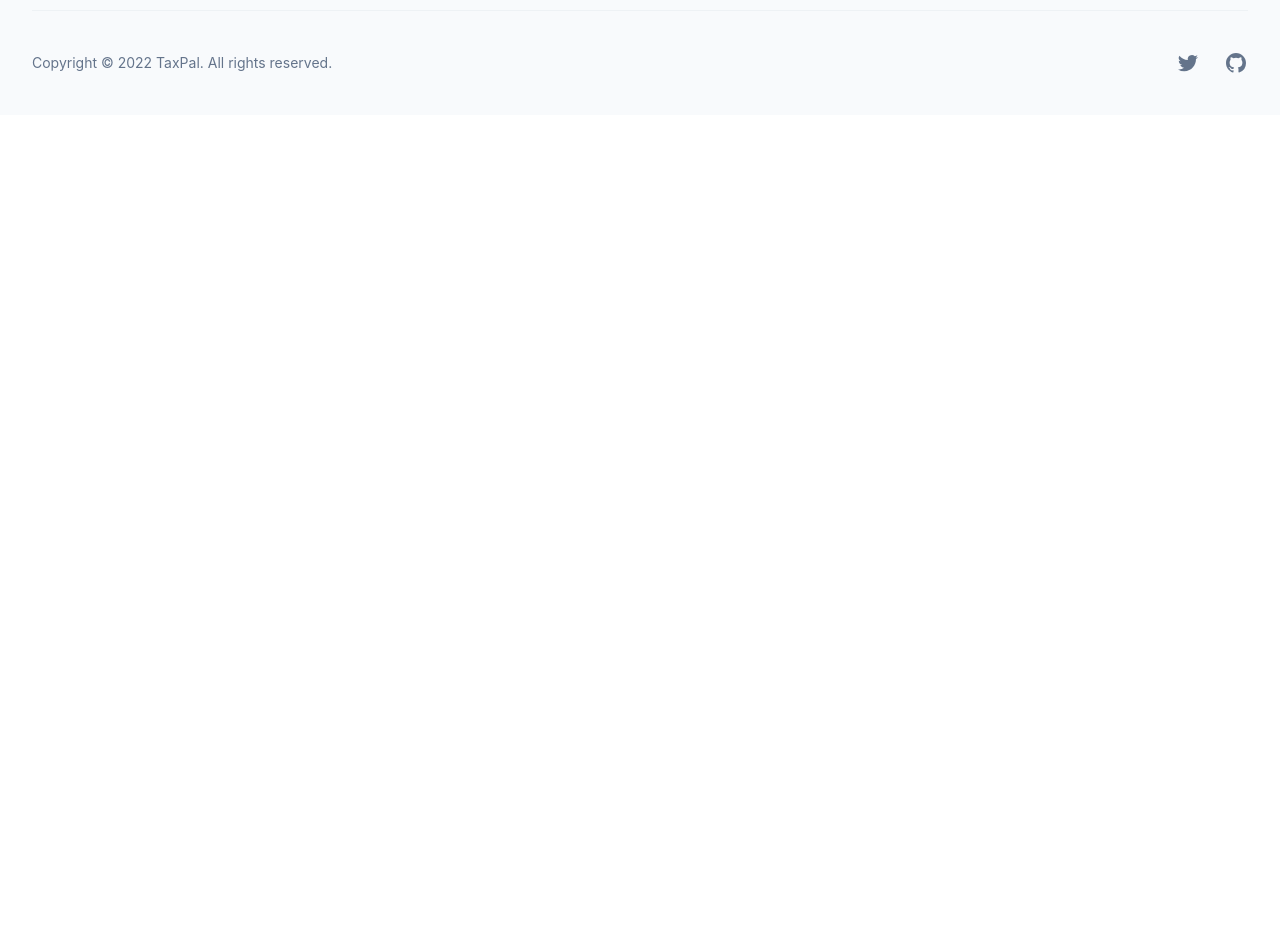
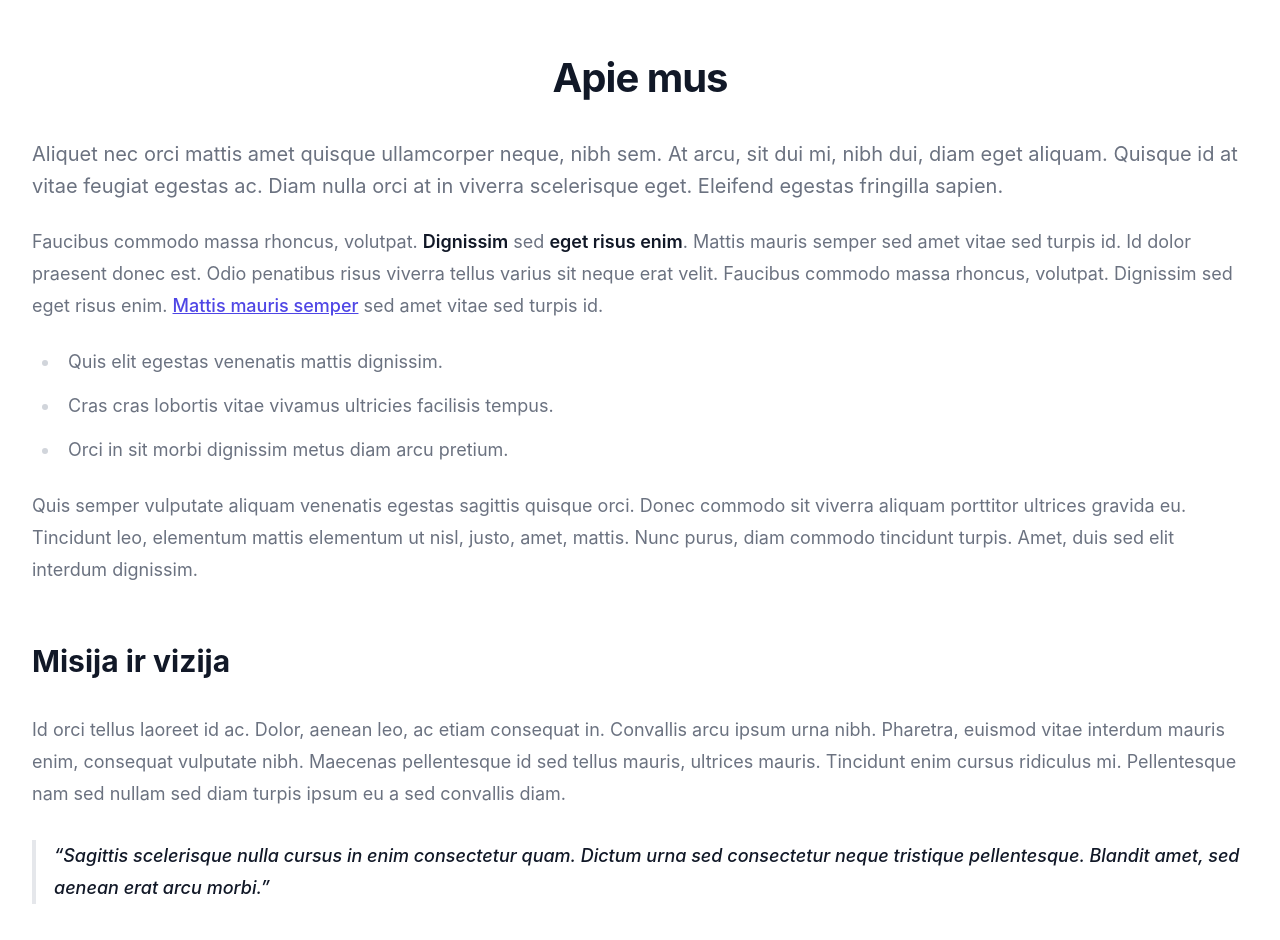
Before and after one commit to PauliusVizbara/Echelon, a Next.js app: page / in a window 1280 px wide. Shown: the part 900-1840 px from the top of the page. Before the commit the page ends 1015 px from the top, so only its background shows below. Built offline with nearby package versions, Linux system fonts and the light colour scheme.

Commit message:
wip: about section

```diff
--- a/package.json
+++ b/package.json
@@ -12,6 +12,7 @@
     "@headlessui/react": "^1.7.7",
     "@next/font": "13.1.1",
     "@tailwindcss/forms": "^0.5.3",
+    "@tailwindcss/typography": "^0.5.8",
     "@types/node": "18.11.17",
     "@types/react": "18.0.26",
     "@types/react-dom": "18.0.10",
--- /dev/null
+++ b/src/components/About.tsx
@@ -0,0 +1,56 @@
+export const About = () => {
+    return (
+        <div className="relative overflow-hidden bg-white py-16">
+            <div className="relative px-4 sm:px-6 lg:px-8">
+                <div className="mx-auto max-w-screen-xl text-lg">
+                    <h1>
+                        <span className="mt-2 block text-center text-3xl font-bold leading-8 tracking-tight text-gray-900 sm:text-4xl">
+                            Apie mus
+                        </span>
+                    </h1>
+                    <p className="mt-8 text-xl leading-8 text-gray-500">
+                        Aliquet nec orci mattis amet quisque ullamcorper neque, nibh sem. At arcu, sit dui mi, nibh dui, diam eget
+                        aliquam. Quisque id at vitae feugiat egestas ac. Diam nulla orci at in viverra scelerisque eget. Eleifend
+                        egestas fringilla sapien.
+                    </p>
+                </div>
+                <div className="max-w-screen-xl prose prose-lg prose-indigo mx-auto mt-6 text-gray-500">
+                    <p>
+                        Faucibus commodo massa rhoncus, volutpat. <strong>Dignissim</strong> sed <strong>eget risus enim</strong>.
+                        Mattis mauris semper sed amet vitae sed turpis id. Id dolor praesent donec est. Odio penatibus risus viverra
+                        tellus varius sit neque erat velit. Faucibus commodo massa rhoncus, volutpat. Dignissim sed eget risus enim.{' '}
+                        <a href="#">Mattis mauris semper</a> sed amet vitae sed turpis id.
+                    </p>
+                    <ul role="list">
+                        <li>Quis elit egestas venenatis mattis dignissim.</li>
+                        <li>Cras cras lobortis vitae vivamus ultricies facilisis tempus.</li>
+                        <li>Orci in sit morbi dignissim metus diam arcu pretium.</li>
+                    </ul>
+                    <p>
+                        Quis semper vulputate aliquam venenatis egestas sagittis quisque orci. Donec commodo sit viverra aliquam
+                        porttitor ultrices gravida eu. Tincidunt leo, elementum mattis elementum ut nisl, justo, amet, mattis. Nunc
+                        purus, diam commodo tincidunt turpis. Amet, duis sed elit interdum dignissim.
+                    </p>
+                    <h2>Misija ir vizija</h2>
+                    <p>
+                        Id orci tellus laoreet id ac. Dolor, aenean leo, ac etiam consequat in. Convallis arcu ipsum urna nibh.
+                        Pharetra, euismod vitae interdum mauris enim, consequat vulputate nibh. Maecenas pellentesque id sed tellus
+                        mauris, ultrices mauris. Tincidunt enim cursus ridiculus mi. Pellentesque nam sed nullam sed diam turpis
+                        ipsum eu a sed convallis diam.
+                    </p>
+                    <blockquote>
+                        <p>
+                            Sagittis scelerisque nulla cursus in enim consectetur quam. Dictum urna sed consectetur neque tristique
+                            pellentesque. Blandit amet, sed aenean erat arcu morbi.
+                        </p>
+                    </blockquote>
+                    <p>
+                        Faucibus commodo massa rhoncus, volutpat. Dignissim sed eget risus enim. Mattis mauris semper sed amet vitae
+                        sed turpis id. Id dolor praesent donec est. Odio penatibus risus viverra tellus varius sit neque erat velit.
+                    </p>
+
+                </div>
+            </div>
+        </div>
+    )
+}
--- a/src/components/Hero.tsx
+++ b/src/components/Hero.tsx
@@ -1,4 +1,3 @@
-import { useState } from 'react'
 import { Transition } from '@headlessui/react'
 import Image from 'next/image'
 
--- a/src/pages/index.tsx
+++ b/src/pages/index.tsx
@@ -1,5 +1,6 @@
 import Head from 'next/head'
 
+import { About } from 'components/About'
 import { Footer } from 'components/Footer'
 import { Hero } from 'components/Hero'
 
@@ -14,6 +15,8 @@ export default function Home() {
       </Head>
       <main>
         <Hero />
+        <div className='py-20' />
+        <About />
         <Footer />
       </main>
     </>
--- a/tailwind.config.js
+++ b/tailwind.config.js
@@ -35,5 +35,5 @@ module.exports = {
       },
     },
   },
-  plugins: [require('@tailwindcss/forms')],
+  plugins: [require('@tailwindcss/forms'), require('@tailwindcss/typography')],
 }
```
Also changed, not shown: 1 other file (tests, documents, lock files or other folders).
